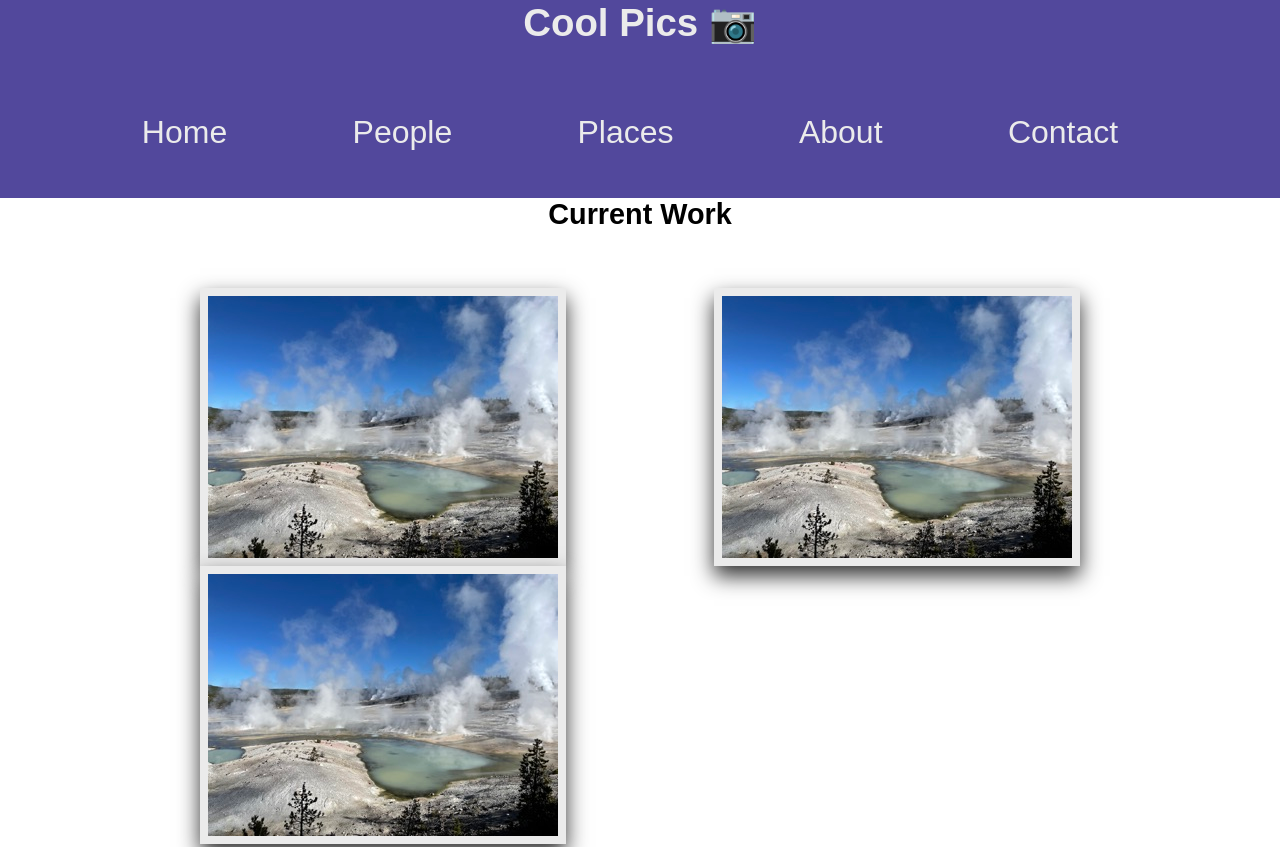
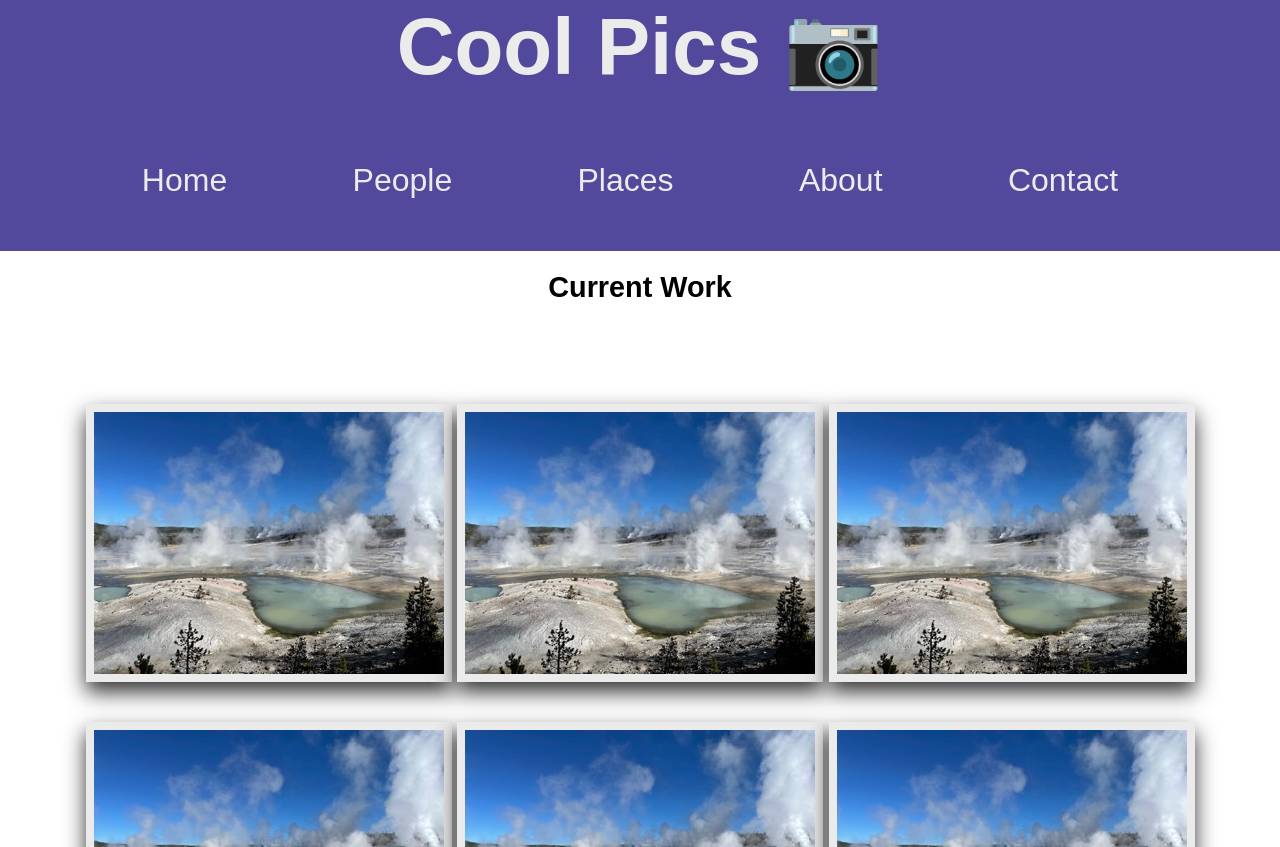
Before and after one commit to TyberBuchheit/wdd131, a plain HTML site: page coolpics/index.html in a window 1280 px wide. Shown: the top 847 px of the page. Drawn offline with Linux system fonts and the light colour scheme; a web font is replaced by a local one.

Commit message:
revised project

```diff
--- a/coolpics/coolpics.css
+++ b/coolpics/coolpics.css
@@ -36,10 +36,10 @@
     text-align: center;
     padding:  0;
     background-color: #52489c;
-
   }
   .logo {
     color: #ebebeb;
+    font-size: 5rem;
   }
   h1 {
     margin-bottom: 20px;
@@ -51,6 +51,7 @@
     align-items: center;
     width: 100%;
     margin-top: 0;
+    line-height: 2rem;
   }
 nav ul {
     list-style-type: none;
@@ -73,29 +74,29 @@ main {
     position: relative;
 }
 .title {
-    display: block;
-    justify-content: center;
-    height: 50px;
-    margin: auto;
+  width: 100%;
+  padding: 20px 0 0 0;
 }
 h2 {
     text-align: center;
 }
 .gallery {
-   display: block;
-   justify-items: center;
+   display: flex;
+   justify-content: center;
    overflow: hidden;
 }
 figure {
+  width: 1500px;
   display: flex;
   flex-wrap: wrap;
-    justify-content: space-between;
-    margin: 40px 200px 40px 200px;
-
+  justify-content: space-evenly;
+  margin: 50px;
+  padding: 30px;
 }
 img {
   border: #ebebeb solid 0.5rem;
   box-shadow: 0 10px 20px #333;
+  margin: 20px 0 20px 0;
 }
 footer {
   font-size: 26px;
--- a/coolpics/index.html
+++ b/coolpics/index.html
@@ -33,19 +33,12 @@
                     <img src="norris-sm.jpeg" alt="small picture">
                     <img src="norris-sm.jpeg" alt="small picture">
                     <img src="norris-sm.jpeg" alt="small Spicture">
-
-            </figure>
-            <figure>
                     <img src="norris-sm.jpeg" alt="small picture">
                     <img src="norris-sm.jpeg" alt="small picture">
                     <img src="norris-sm.jpeg" alt="small picture">
-
-            </figure>
-            <figure>
                     <img src="norris-sm.jpeg" alt="small picture">
                     <img src="norris-sm.jpeg" alt="small picture">
                     <img src="norris-sm.jpeg" alt="small picture">
-
                 </figure>
         </section>
     </main>
```
Lines whose indentation alone changed are shown as unchanged.
